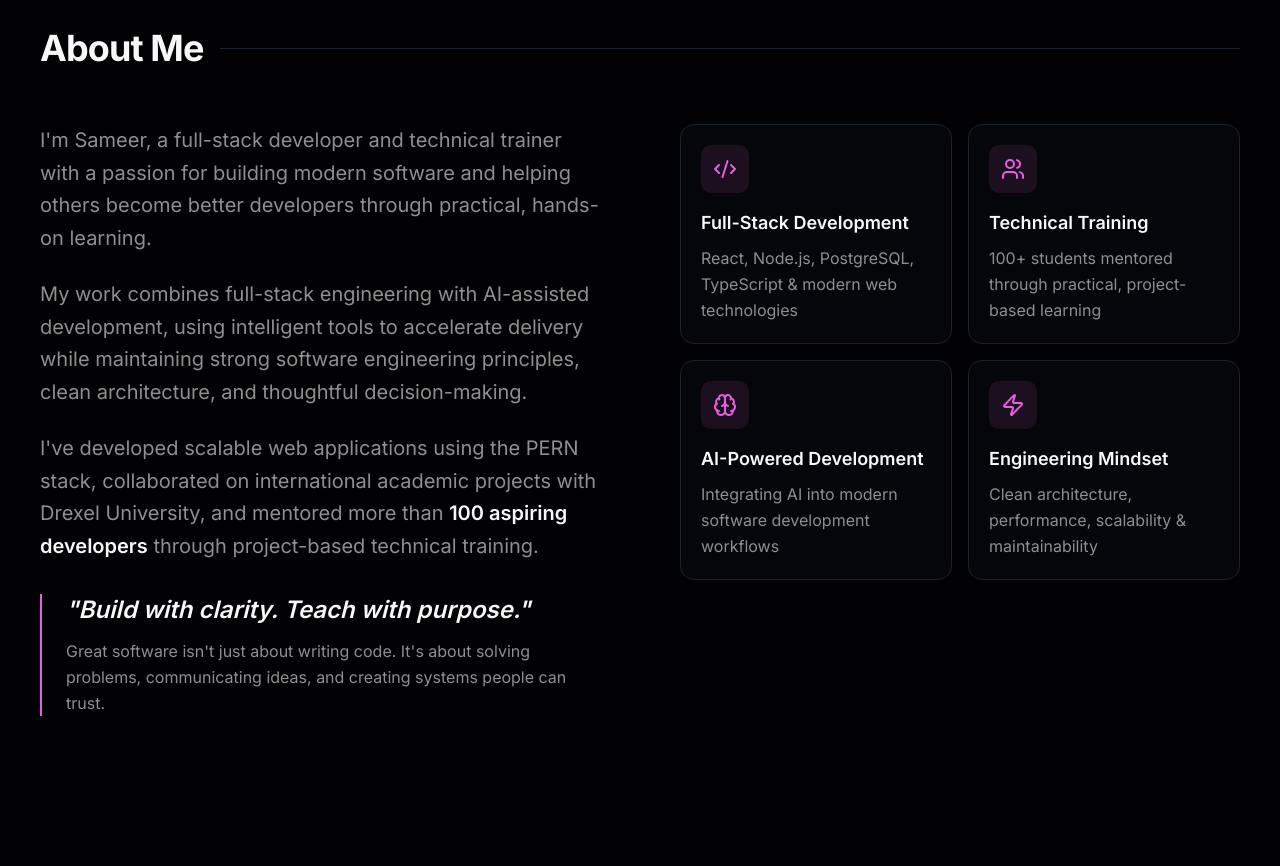
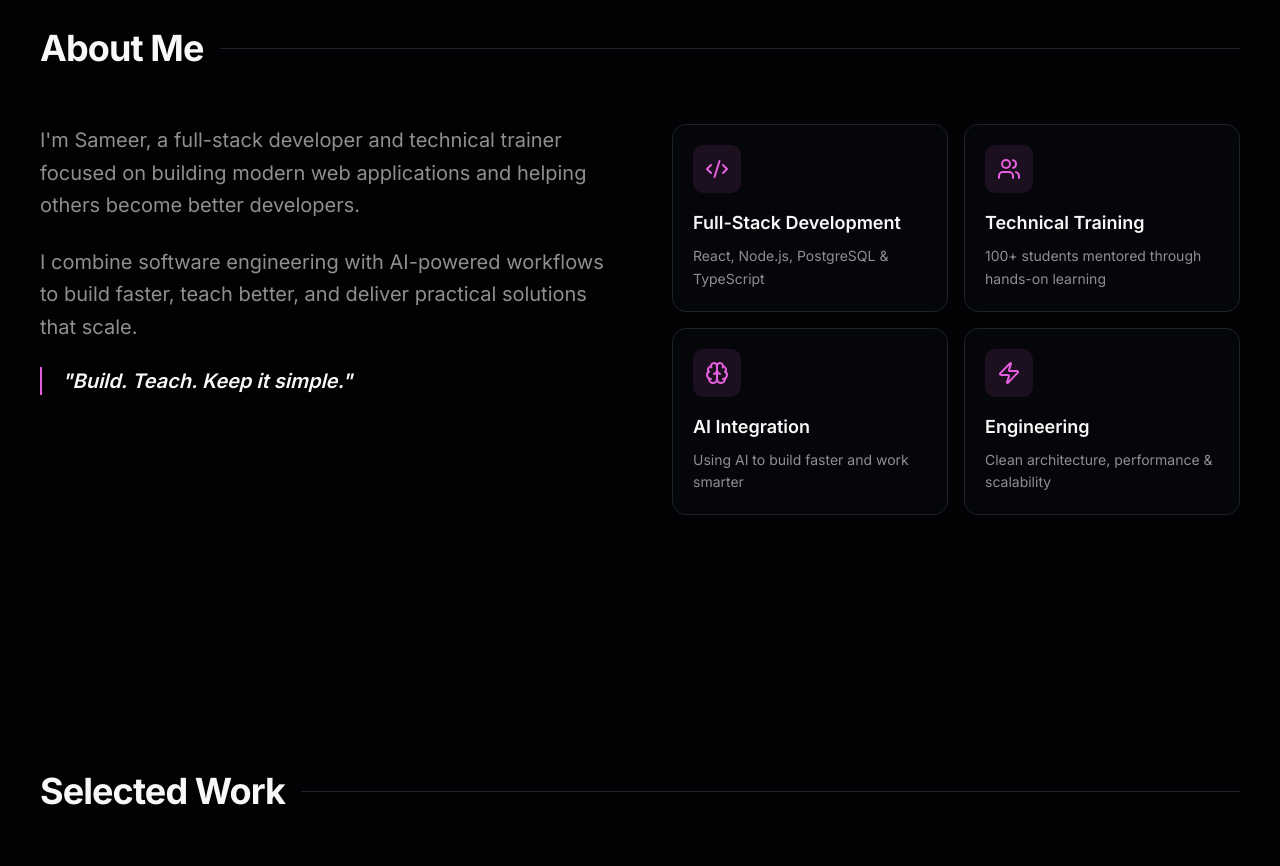
Before and after one commit to sameerkhan2003a/Portfolio, a Next.js app: page / in a window 1280 px wide. Shown: the part 900-1766 px from the top of the page. Built offline with nearby package versions, Linux system fonts and the light colour scheme.

Commit message:
Refactor AboutSection content for clarity
Updated descriptions and titles for highlights in the About section. Enhanced personal introduction for clarity and conciseness.

```diff
--- a/components/sections/about.tsx
+++ b/components/sections/about.tsx
@@ -6,22 +6,22 @@ const highlights = [
   {
     icon: Code2,
     title: "Full-Stack Development",
-    description: "React, Node.js, PostgreSQL, TypeScript & modern web technologies",
+    description: "React, Node.js, PostgreSQL & TypeScript",
   },
   {
     icon: Users,
     title: "Technical Training",
-    description: "100+ students mentored through practical, project-based learning",
+    description: "100+ students mentored through hands-on learning",
   },
   {
     icon: Brain,
-    title: "AI-Powered Development",
-    description: "Integrating AI into modern software development workflows",
+    title: "AI Integration",
+    description: "Using AI to build faster and work smarter",
   },
   {
     icon: Zap,
-    title: "Engineering Mindset",
-    description: "Clean architecture, performance, scalability & maintainability",
+    title: "Engineering",
+    description: "Clean architecture, performance & scalability",
   },
 ]
 
@@ -32,70 +32,51 @@ export function AboutSection() {
       className="py-16 sm:py-20 lg:py-28 xl:py-32"
     >
       <div className="mx-auto w-full max-w-7xl px-4 sm:px-6 lg:px-8 xl:px-10">
-        {/* Section Header */}
+        {/* Header */}
         <div className="mb-10 flex items-center gap-3 sm:gap-4 lg:mb-14">
           <h2 className="text-2xl font-bold tracking-tight sm:text-3xl lg:text-4xl">
             About Me
           </h2>
-
           <div className="h-px flex-1 bg-border" />
         </div>
 
-        <div className="grid items-start gap-12 lg:grid-cols-2 lg:gap-16 xl:gap-20">
+        <div className="grid gap-12 lg:grid-cols-2 lg:gap-16">
           {/* Left */}
           <div className="space-y-6">
             <p className="text-base leading-relaxed text-muted-foreground sm:text-lg lg:text-xl">
-              I'm Sameer, a full-stack developer and technical trainer with a
-              passion for building modern software and helping others become
-              better developers through practical, hands-on learning.
+              I'm Sameer, a full-stack developer and technical trainer focused
+              on building modern web applications and helping others become
+              better developers.
             </p>
 
             <p className="text-base leading-relaxed text-muted-foreground sm:text-lg lg:text-xl">
-              My work combines full-stack engineering with AI-assisted
-              development, using intelligent tools to accelerate delivery while
-              maintaining strong software engineering principles, clean
-              architecture, and thoughtful decision-making.
+              I combine software engineering with AI-powered workflows to build
+              faster, teach better, and deliver practical solutions that scale.
             </p>
 
-            <p className="text-base leading-relaxed text-muted-foreground sm:text-lg lg:text-xl">
-              I've developed scalable web applications using the PERN stack,
-              collaborated on international academic projects with Drexel
-              University, and mentored more than{" "}
-              <span className="font-semibold text-foreground">
-                100 aspiring developers
-              </span>{" "}
-              through project-based technical training.
-            </p>
-
-            <blockquote className="mt-8 border-l-2 border-primary pl-5 sm:pl-6">
-              <p className="text-lg font-semibold italic text-foreground sm:text-xl lg:text-2xl">
-                "Build with clarity. Teach with purpose."
-              </p>
-
-              <p className="mt-3 text-sm leading-relaxed text-muted-foreground sm:text-base">
-                Great software isn't just about writing code. It's about solving
-                problems, communicating ideas, and creating systems people can
-                trust.
+            <blockquote className="border-l-2 border-primary pl-5">
+              <p className="text-lg font-semibold italic text-foreground sm:text-xl">
+                "Build. Teach. Keep it simple."
               </p>
             </blockquote>
           </div>
 
           {/* Right */}
-          <div className="grid grid-cols-1 gap-4 sm:grid-cols-2">
+          <div className="grid gap-4 sm:grid-cols-2">
             {highlights.map((item) => (
               <div
                 key={item.title}
                 className="group rounded-xl border border-border bg-card p-5 transition-all duration-300 hover:-translate-y-1 hover:border-primary/50"
               >
-                <div className="mb-4 flex h-12 w-12 items-center justify-center rounded-lg bg-primary/10 transition-colors group-hover:bg-primary/20">
+                <div className="mb-4 flex h-12 w-12 items-center justify-center rounded-lg bg-primary/10 group-hover:bg-primary/20">
                   <item.icon className="h-6 w-6 text-primary" />
                 </div>
 
-                <h3 className="mb-2 text-lg font-semibold text-foreground">
+                <h3 className="mb-2 text-lg font-semibold">
                   {item.title}
                 </h3>
 
-                <p className="text-sm leading-relaxed text-muted-foreground sm:text-base">
+                <p className="text-sm leading-relaxed text-muted-foreground">
                   {item.description}
                 </p>
               </div>
```
